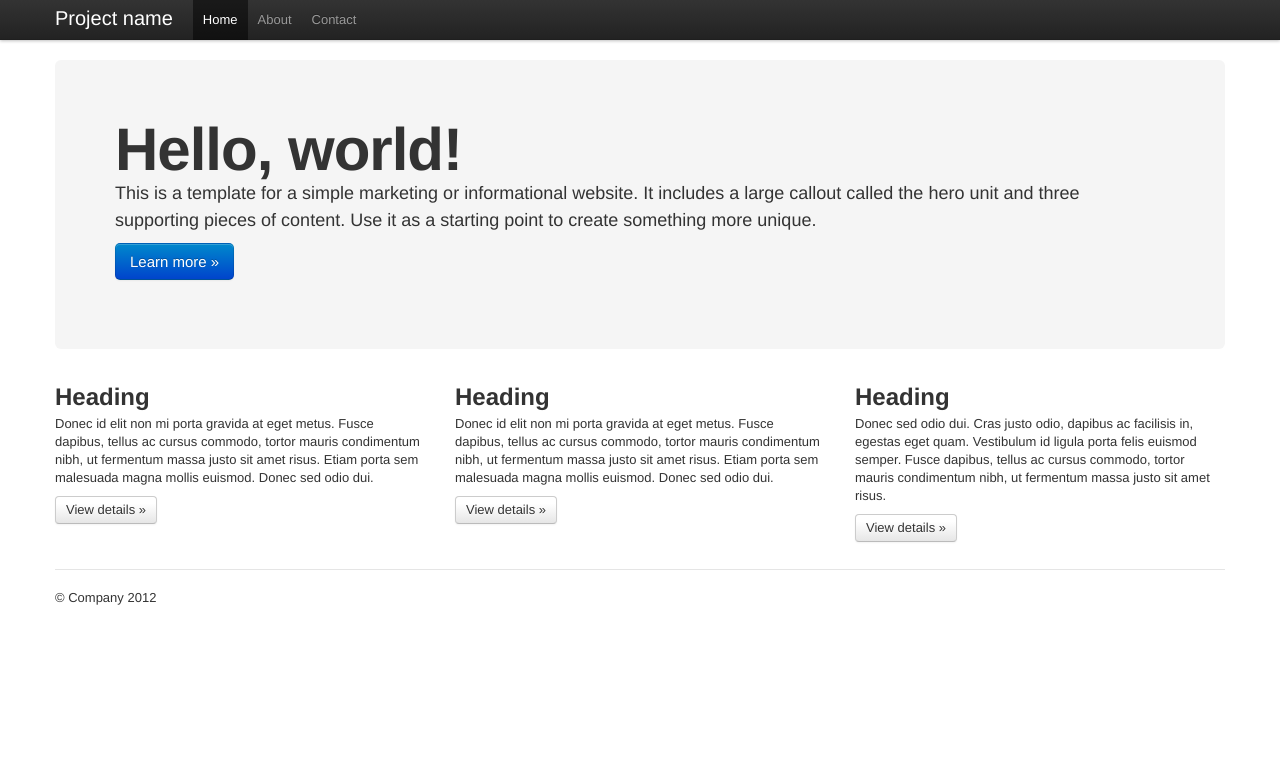
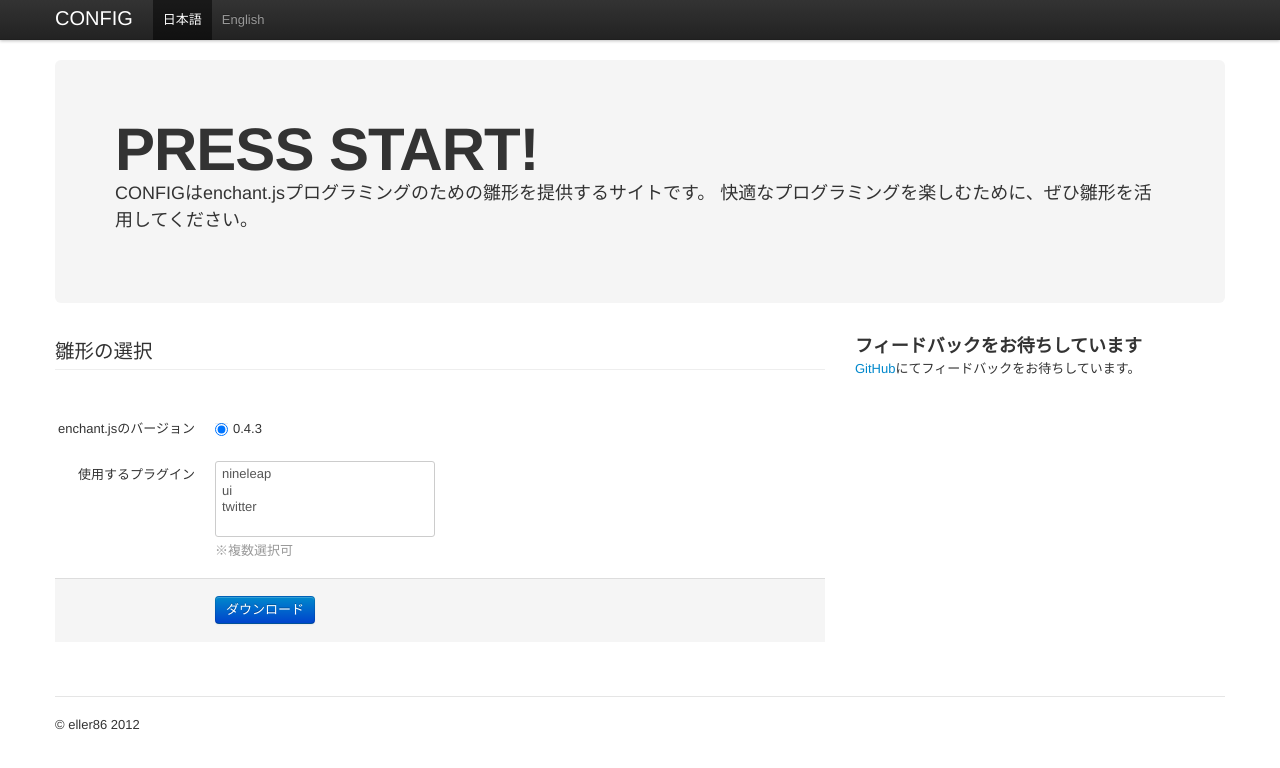
Before and after one commit to KengoTODA/press-start, a plain HTML site: page index.html in a window 1280 px wide. Drawn offline with nearby package versions, Linux system fonts and the light colour scheme.

Commit message:
changing index page

```diff
--- a/index.html
+++ b/index.html
@@ -1,103 +1,185 @@
 <!doctype html>
 <!--[if lt IE 7]> <html class="no-js lt-ie9 lt-ie8 lt-ie7" lang="en"> <![endif]-->
+
 <!--[if IE 7]>    <html class="no-js lt-ie9 lt-ie8" lang="en"> <![endif]-->
+
 <!--[if IE 8]>    <html class="no-js lt-ie9" lang="en"> <![endif]-->
+
 <!--[if gt IE 8]><!--> <html class="no-js" lang="en"> <!--<![endif]-->
+
 <head>
 	<meta charset="utf-8">
 	<meta http-equiv="X-UA-Compatible" content="IE=edge,chrome=1">
 
-	<title></title>
+	<title>CONFIG for enchant.js</title>
 	<meta name="description" content="">
 	<meta name="author" content="">
 
 	<meta name="viewport" content="width=device-width">
 
 	<link rel="stylesheet/less" href="less/style.less">
+
 	<script src="js/libs/less-1.2.1.min.js"></script>
 
+
+
 	<!-- Use SimpLESS (Win/Linux/Mac) or LESS.app (Mac) to compile your .less files
+
 	to style.css, and replace the 2 lines above by this one:
 
+
+
 	<link rel="stylesheet/less" href="less/style.css">
+
 	 -->
 
+
+
 	<script src="js/libs/modernizr-2.5.3-respond-1.1.0.min.js"></script>
+
 </head>
 <body>
 <!--[if lt IE 7]><p class=chromeframe>Your browser is <em>ancient!</em> <a href="http://browsehappy.com/">Upgrade to a different browser</a> or <a href="http://www.google.com/chromeframe/?redirect=true">install Google Chrome Frame</a> to experience this site.</p><![endif]-->
 
+
+
     <div class="navbar navbar-fixed-top">
+
       <div class="navbar-inner">
+
         <div class="container">
+
           <a class="btn btn-navbar" data-toggle="collapse" data-target=".nav-collapse">
+
             <span class="icon-bar"></span>
+
             <span class="icon-bar"></span>
+
             <span class="icon-bar"></span>
+
           </a>
-          <a class="brand" href="#">Project name</a>
+
+          <a class="brand" href="#">CONFIG</a>
+
           <div class="nav-collapse">
+
             <ul class="nav">
-              <li class="active"><a href="#">Home</a></li>
-              <li><a href="#about">About</a></li>
-              <li><a href="#contact">Contact</a></li>
+
+              <li class="active"><a href="#">日本語</a></li>
+
+              <li><a href="#about">English</a></li>
+
             </ul>
+
           </div><!--/.nav-collapse -->
+
         </div>
+
       </div>
+
     </div>
+
+
 
     <div class="container">
 
+
+
       <!-- Main hero unit for a primary marketing message or call to action -->
+
       <div class="hero-unit">
-        <h1>Hello, world!</h1>
-        <p>This is a template for a simple marketing or informational website. It includes a large callout called the hero unit and three supporting pieces of content. Use it as a starting point to create something more unique.</p>
-        <p><a class="btn btn-primary btn-large">Learn more &raquo;</a></p>
+
+        <h1>PRESS START!</h1>
+
+        <p>CONFIGはenchant.jsプログラミングのための雛形を提供するサイトです。
+        快適なプログラミングを楽しむために、ぜひ雛形を活用してください。</p>
+
       </div>
 
-      <!-- Example row of columns -->
+
       <div class="row">
+        <div class="span8">
+          <form class="form-horizontal" id="download">
+            <fieldset>
+              <legend>雛形の選択</legend>
+              <div class="control-group">
+                <label class="control-label">enchant.jsのバージョン</label>
+                <div class="controls">
+                  <label class="radio"><input type="radio" name="version" value="0.4.3" checked>0.4.3</label>
+                </div>
+              </div>
+              <div class="control-group">
+                <label class="control-label" for="plugin">使用するプラグイン</label>
+                <div class="controls">
+                  <select multiple id="plugin" name="plugin">
+                    <option>nineleap</option>
+                    <option>ui</option>
+                    <option>twitter</option>
+                  </select>
+                  <p class="help-block">※複数選択可</p>
+                </div>
+              </div>
+              <div class="form-actions">
+                <button type="submit" class="btn btn-primary">ダウンロード</button>
+              </div>
+            </fieldset>
+          </form>
+        </div>
+
         <div class="span4">
-          <h2>Heading</h2>
-           <p>Donec id elit non mi porta gravida at eget metus. Fusce dapibus, tellus ac cursus commodo, tortor mauris condimentum nibh, ut fermentum massa justo sit amet risus. Etiam porta sem malesuada magna mollis euismod. Donec sed odio dui. </p>
-          <p><a class="btn" href="#">View details &raquo;</a></p>
-        </div>
-        <div class="span4">
-          <h2>Heading</h2>
-           <p>Donec id elit non mi porta gravida at eget metus. Fusce dapibus, tellus ac cursus commodo, tortor mauris condimentum nibh, ut fermentum massa justo sit amet risus. Etiam porta sem malesuada magna mollis euismod. Donec sed odio dui. </p>
-          <p><a class="btn" href="#">View details &raquo;</a></p>
-       </div>
-        <div class="span4">
-          <h2>Heading</h2>
-          <p>Donec sed odio dui. Cras justo odio, dapibus ac facilisis in, egestas eget quam. Vestibulum id ligula porta felis euismod semper. Fusce dapibus, tellus ac cursus commodo, tortor mauris condimentum nibh, ut fermentum massa justo sit amet risus.</p>
-          <p><a class="btn" href="#">View details &raquo;</a></p>
+          <h3>フィードバックをお待ちしています</h3>
+          <p><a href="https://github.com/eller86/config">GitHub</a>にてフィードバックをお待ちしています。</p>
         </div>
       </div>
 
+
       <hr>
 
+
       <footer>
-        <p>&copy; Company 2012</p>
+
+        <p>&copy; eller86 2012</p>
+
       </footer>
 
+
+
     </div> <!-- /container -->
+
 <script src="//ajax.googleapis.com/ajax/libs/jquery/1.7.1/jquery.min.js"></script>
+
 <script>window.jQuery || document.write('<script src="js/libs/jquery-1.7.1.min.js"><\/script>')</script>
 
+
+
 <!-- scripts concatenated and minified via ant build script-->
+
 <script src="js/libs/bootstrap/transition.js"></script>
+
 <script src="js/libs/bootstrap/collapse.js"></script>
 
+<script src="js/libs/bootstrap/button.js"></script>
+
+
 <script src="js/script.js"></script>
+
 <!-- end scripts-->
 
+
+
 <script>
+
 	var _gaq=[['_setAccount','UA-XXXXX-X'],['_trackPageview']];
+
 	(function(d,t){var g=d.createElement(t),s=d.getElementsByTagName(t)[0];
+
 	g.src=('https:'==location.protocol?'//ssl':'//www')+'.google-analytics.com/ga.js';
+
 	s.parentNode.insertBefore(g,s)}(document,'script'));
+
 </script>
+
+
 
 </body>
 </html>
--- a/js/script.js
+++ b/js/script.js
@@ -1,3 +1,12 @@
-/* Author:
+var form = $('form#download');
+form.submit(function(e) {
+  var version = $('input:radio[name=version]:checked').val(),
+      plugin = $('#plugin').val() || [],
+      file_path = 'download/' + version;
+  e.preventDefault();
 
-*/
+  if (plugin.length > 0) { file_path += '_' + plugin.join('-'); }
+  file_path += '.zip';
+  document.location = file_path;
+  return false;
+});
```
